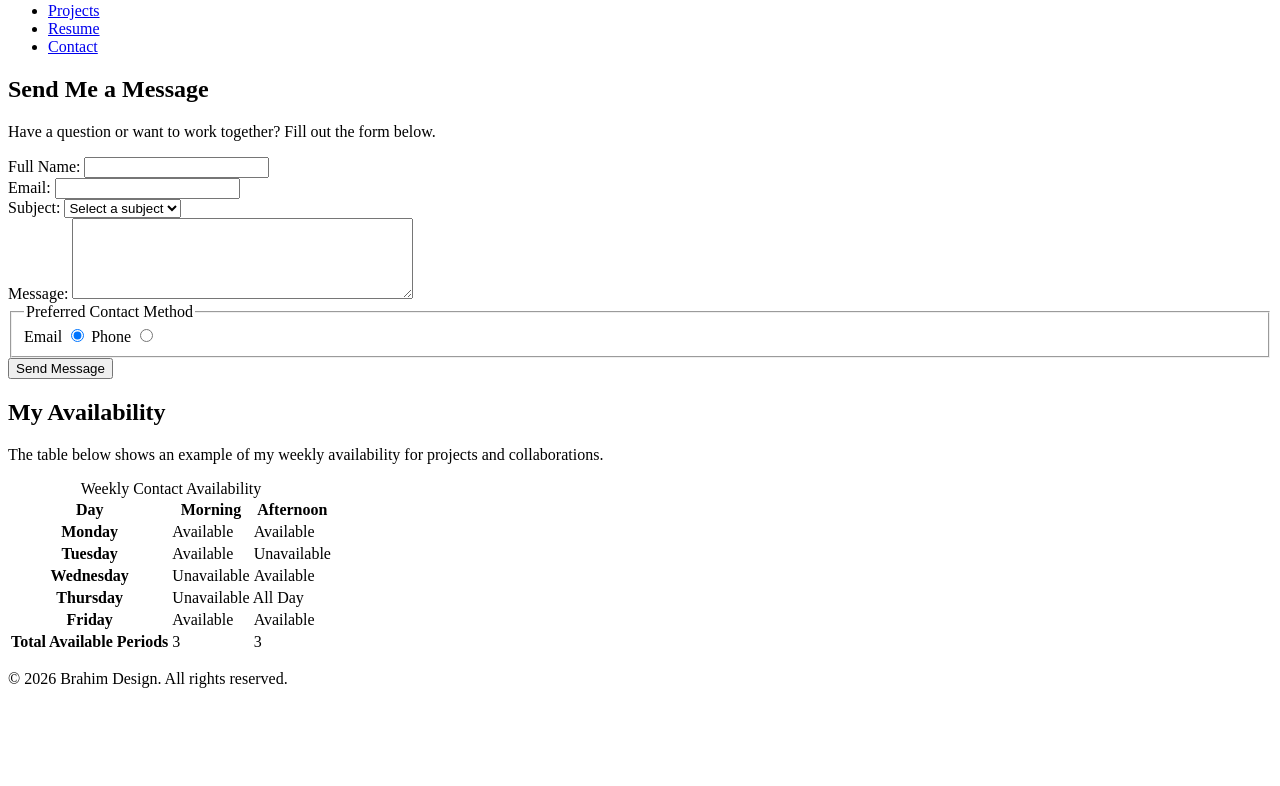
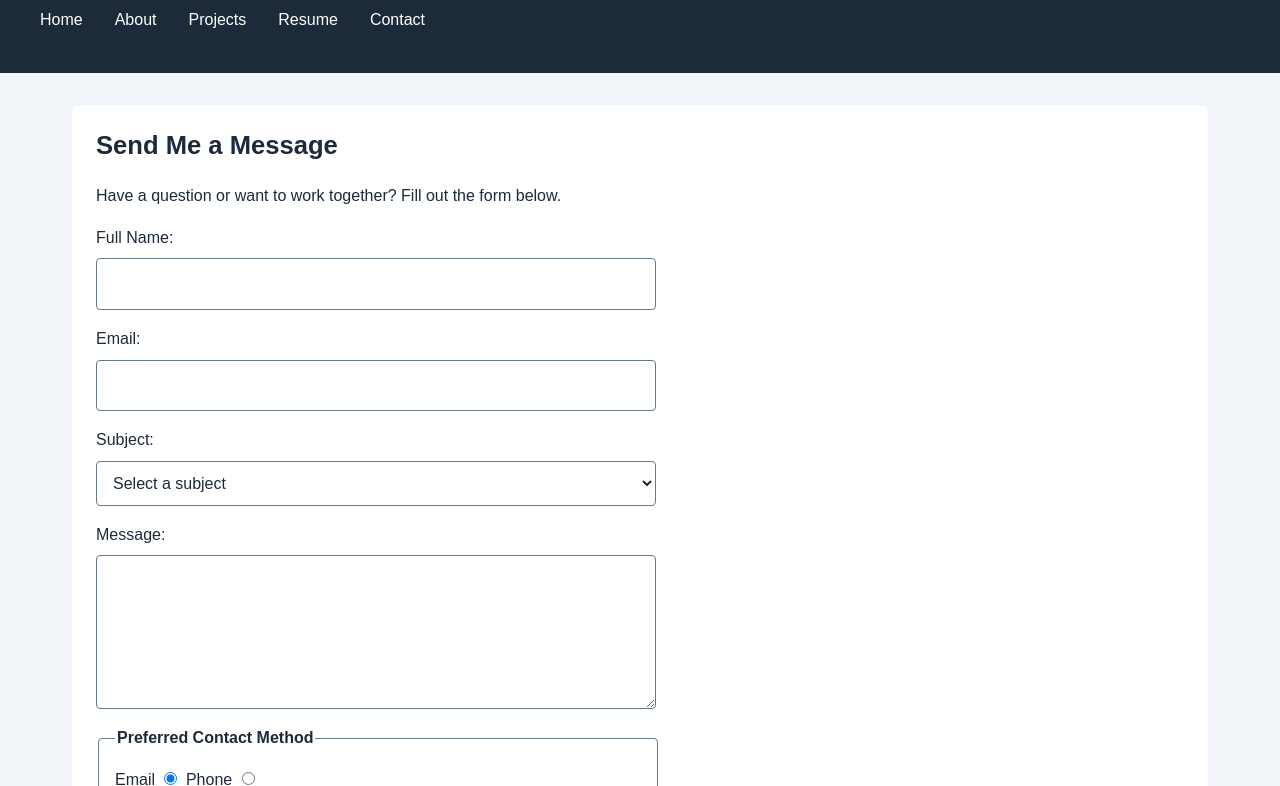
Before and after one commit to lamh0001/web-components, a plain HTML site: page contact.html in a window 1280 px wide. Shown: the part 140-926 px from the top of the page. Before the commit the page ends 844 px from the top, so only its background shows below. Drawn offline with Linux system fonts and the light colour scheme.

Commit message:
web style midterm

```diff
--- a/contact.html
+++ b/contact.html
@@ -5,6 +5,7 @@
     <meta charset="UTF-8">
     <meta name="viewport" content="width=device-width, initial-scale=1.0">
     <title>Contact | Brahim Design</title>
+    <link rel="stylesheet" href="style.css">
 </head>
 <body>
 
--- /dev/null
+++ b/style.css
@@ -0,0 +1,267 @@
+
+* {
+    box-sizing: border-box;
+}
+
+html {
+    font-size: 100%;
+}
+
+body {
+    margin: 0;
+    font-family: Arial, Helvetica, sans-serif;
+    font-size: 1rem;
+    line-height: 1.6;
+    color: #1c2a3a;
+    background-color: #f2f6fa;
+}
+
+h1, h2, h3 {
+    line-height: 1.3;
+    margin-top: 0;
+}
+
+h1 {
+    font-size: 2rem;
+}
+
+h2 {
+    font-size: 1.6rem;
+    color: #1c2a3a;
+}
+
+h3 {
+    font-size: 1.25rem;
+}
+
+p {
+    margin-top: 0;
+    margin-bottom: 1rem;
+}
+
+a {
+    color: #155a92;
+}
+
+a:hover {
+    text-decoration: underline;
+}
+
+header {
+    background-color: #1c2a3a;
+    color: #ffffff;
+    padding: 1.5rem;
+}
+
+header h1 {
+    margin-bottom: 1rem;
+}
+
+nav ul {
+    display: flex;
+    flex-direction: column;
+    gap: 0.5rem;
+    list-style: none;
+    padding: 0;
+    margin: 0;
+}
+
+nav a {
+    color: #ffffff;
+    text-decoration: none;
+    display: block;
+    padding: 0.5rem;
+}
+
+nav a:hover {
+    background-color: #155a92;
+    border-radius: 0.25rem;
+    text-decoration: underline;
+}
+
+main {
+    max-width: 75rem;
+    margin: 0 auto;
+    padding: 1.5rem;
+}
+
+section {
+    background-color: #ffffff;
+    padding: 1.5rem;
+    margin-bottom: 1.5rem;
+    border-radius: 0.5rem;
+}
+
+article {
+    background-color: #f2f6fa;
+    padding: 1rem;
+    margin-bottom: 1rem;
+    border: 1px solid #d1dce6;
+    border-radius: 0.5rem;
+}
+
+img {
+    max-width: 100%;
+    height: auto;
+    display: block;
+    border-radius: 0.5rem;
+    margin-bottom: 1rem;
+}
+
+form div {
+    margin-bottom: 1rem;
+}
+
+label {
+    display: inline-block;
+    margin-bottom: 0.5rem;
+}
+
+input[type="text"],
+input[type="email"],
+select,
+textarea {
+    display: block;
+    width: 100%;
+    max-width: 35rem;
+    padding: 0.75rem;
+    font: inherit;
+    color: #1c2a3a;
+    background-color: #ffffff;
+    border: 1px solid #667788;
+    border-radius: 0.25rem;
+}
+
+fieldset {
+    max-width: 35rem;
+    border: 1px solid #667788;
+    padding: 1rem;
+    border-radius: 0.25rem;
+}
+
+legend {
+    font-weight: bold;
+}
+
+input[type="radio"] {
+    margin-right: 0.25rem;
+}
+
+button {
+    background-color: #155a92;
+    color: #ffffff;
+    border: none;
+    padding: 0.75rem 1.5rem;
+    border-radius: 0.25rem;
+    font: inherit;
+    cursor: pointer;
+}
+
+button:hover {
+    background-color: #123f69;
+}
+
+table {
+    display: block;
+    overflow-x: auto;
+    width: 100%;
+    border-collapse: collapse;
+}
+
+caption {
+    font-size: 1.1rem;
+    font-weight: bold;
+    padding: 0.75rem;
+}
+
+th, td {
+    border: 1px solid #667788;
+    padding: 0.75rem;
+    text-align: left;
+}
+
+th {
+    background-color: #e8f2fa;
+    color: #1c2a3a;
+}
+
+td {
+    background-color: #ffffff;
+}
+
+footer {
+    background-color: #1c2a3a;
+    color: #ffffff;
+    text-align: center;
+    padding: 1.5rem;
+}
+
+footer p {
+    margin-bottom: 0;
+}
+
+a:focus-visible,
+button:focus-visible,
+input:focus-visible,
+select:focus-visible,
+textarea:focus-visible {
+    outline: 3px solid #ad3b00;
+    outline-offset: 3px;
+}
+
+body > a[href="#main"] {
+    display: inline-block;
+    padding: 0.75rem;
+    background-color: #ffffff;
+    color: #155a92;
+}
+
+.page-home main {
+    display: grid;
+    grid-template-columns: 1fr;
+    gap: 1.5rem;
+}
+
+.page-home main section {
+    margin-bottom: 0;
+}
+
+@media (min-width: 48rem) {
+
+    header {
+        padding: 2rem;
+    }
+
+    nav ul {
+        flex-direction: row;
+        flex-wrap: wrap;
+        gap: 1rem;
+    }
+
+    main {
+        padding: 2rem;
+    }
+
+    .page-home main {
+        grid-template-columns: repeat(2, minmax(0, 1fr));
+    }
+
+    .page-home main > section:first-child,
+    .page-home main > section:nth-child(2) {
+        grid-column: 1 / -1;
+    }
+
+    .page-home main > section:nth-child(2) {
+        display: grid;
+        grid-template-columns: repeat(3, minmax(0, 1fr));
+        gap: 1rem;
+    }
+
+    .page-home main > section:nth-child(2) h2 {
+        grid-column: 1 / -1;
+    }
+
+    .page-home main > section:nth-child(2) article {
+        margin-bottom: 0;
+    }
+}
```
Also changed, not shown: about.html (+1 -0 lines), index.html (+2 -1 lines), projects.html (+1 -0 lines), resume.html (+1 -0 lines).
